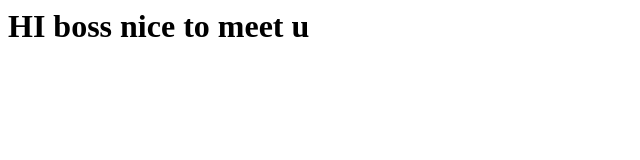
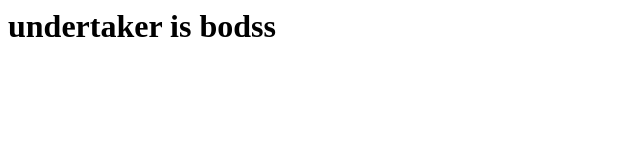
Before and after one commit to jagadamma/new, a plain HTML site: page index.html in a window 1280 px wide. Shown: the whole page, without its empty margins (0-640 px from the left). Drawn offline with Linux system fonts and the light colour scheme.

Commit message:
Update index.html

```diff
--- a/index.html
+++ b/index.html
@@ -1 +1 @@
-<h1> HI boss nice to meet u </h1>
+<h1> undertaker is bodss </h1>
```
